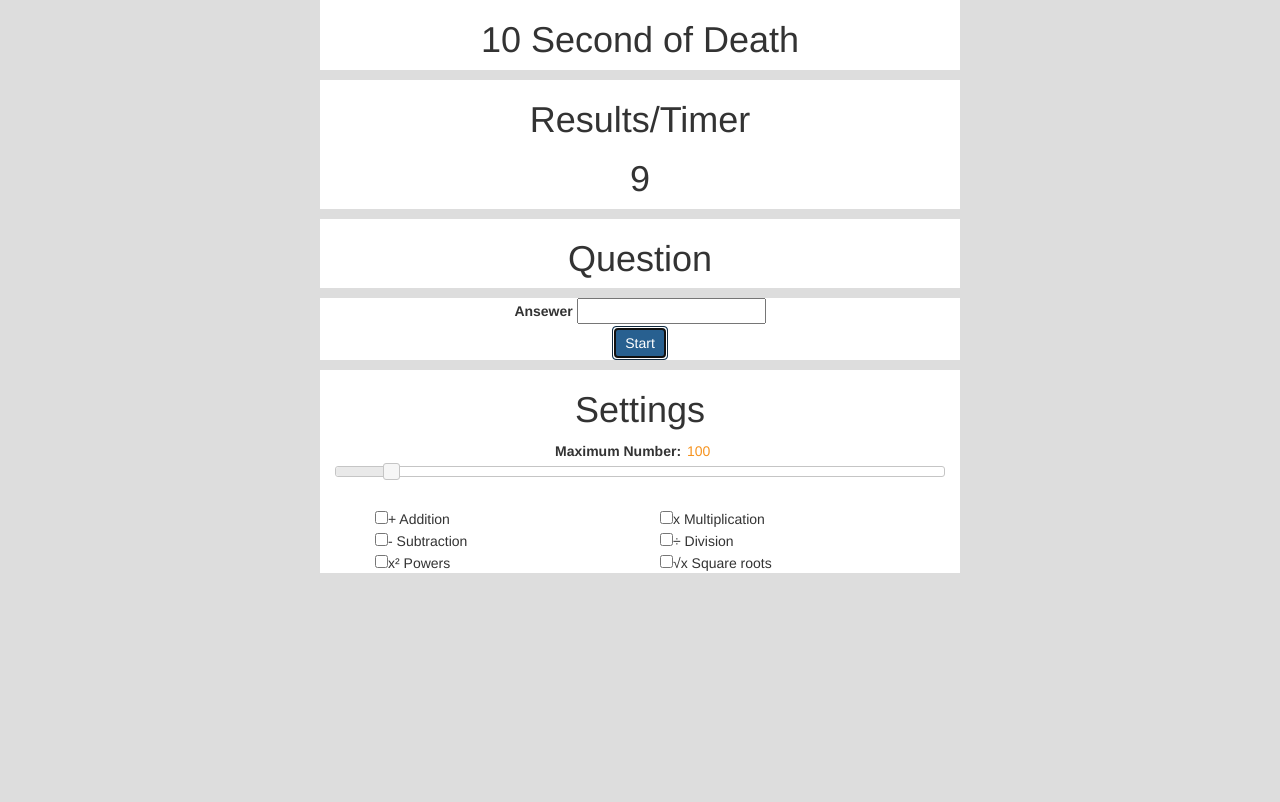
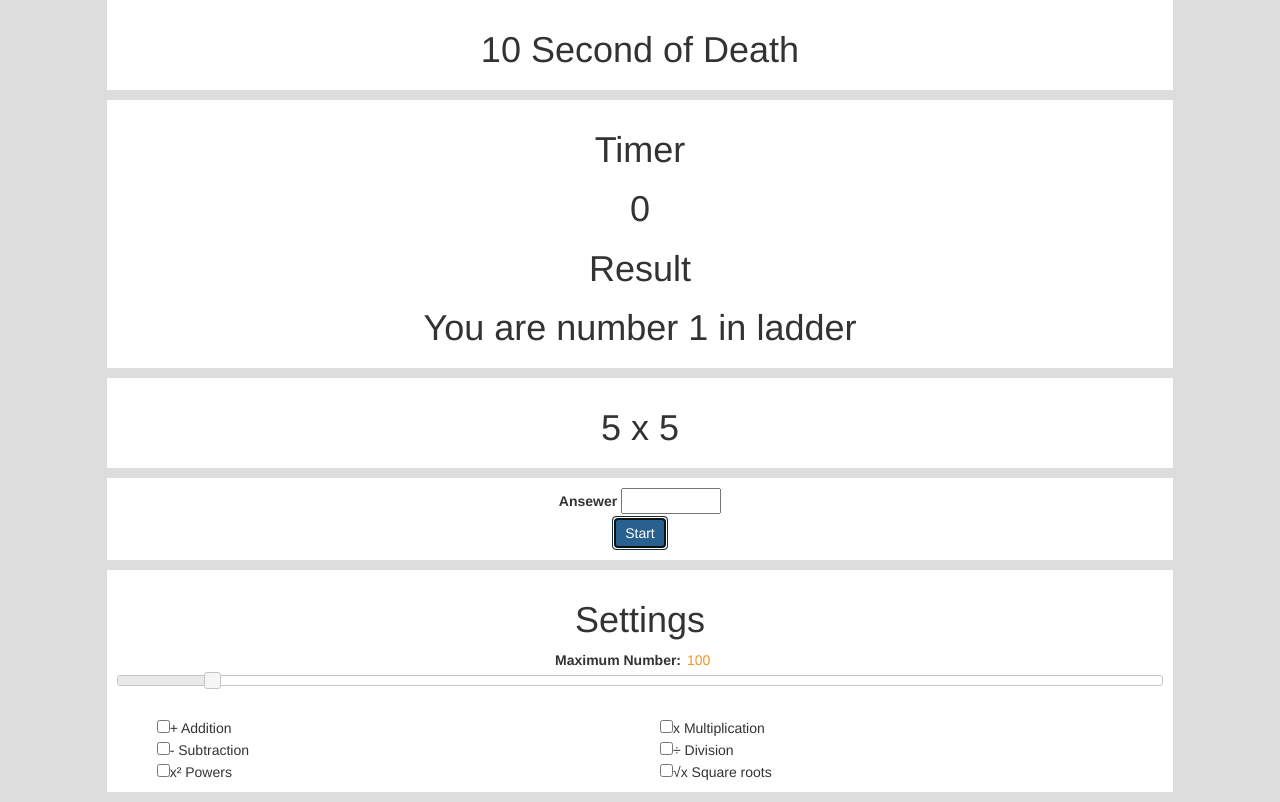
Before and after one commit to dshcheung/jquery-mathGame, a plain HTML site: page index.html in a window 1280 px wide. Both pictures are taken after a click on the button "Start". Drawn offline with nearby package versions, Linux system fonts and the light colour scheme.

Commit message:
setup initial js structure with comment instuctions to what to develop next

```diff
--- a/css/theme.css
+++ b/css/theme.css
@@ -15,6 +15,7 @@ body {
 .answer-block,
 .setting-block {
   background-color: white;
+  padding: 10px;
 }
 .setting-checklist {
   text-align: left;
@@ -30,3 +31,7 @@ body {
 .setting-slider div input#amount {
   width: 40px;
 }
+
+.answer-block div input#answer-input-field {
+  width: 100px;
+}
--- a/index.html
+++ b/index.html
@@ -33,7 +33,7 @@
   <div class="container-fluid content-body">
     <!-- title-row S -->
     <div class="title-row row">
-      <div class="title-block col-xs-offset-3 col-xs-6">
+      <div class="title-block col-xs-offset-1 col-xs-10">
         <h1>10 Second of Death</h1>
       </div>
     </div>
@@ -41,12 +41,22 @@
 
     <!-- rt-row S -->
     <div class="rt-row row">
-      <div class="rt-block col-xs-offset-3 col-xs-6">
-        <div>
-          <h1 class="rt-title">Results/Timer</h1>
+      <div class="rt-block col-xs-offset-1 col-xs-10">
+        <div class="timer-block">
+          <div>
+            <h1 class="timer-title">Timer</h1>
+          </div>
+          <div>
+            <h1 class="timer-counter">10</h1>
+          </div>
         </div>
-        <div>
-          <h1 class="rt-timer">10</h1>
+        <div class="result-block">
+          <div>
+            <h1 class="result-title">Result</h1>
+          </div>
+          <div>
+            <h1 class="result-content">You are number 1 in ladder</h1>
+          </div>
         </div>
       </div>
     </div>
@@ -54,28 +64,28 @@
 
     <!-- question-row S -->
     <div class="question-row row">
-      <div class="question-block col-xs-offset-3 col-xs-6">
-        <h1 id="question">Question</h1>
+      <div class="question-block col-xs-offset-1 col-xs-10">
+        <h1 id="question" data-equation="5*5">5 x 5</h1>
       </div>
     </div>
     <!-- question-row C -->
 
     <!-- answer-row S -->
     <div class="answer-row row">
-      <div class="answer-block col-xs-offset-3 col-xs-6">
-        <div>
+      <div class="answer-block col-xs-offset-1 col-xs-10">
+        <div class="answer-input-block">
           <label>Ansewer</label>
-          <input type="text">
+          <input id="answer-input-field" type="text">
         </div>
         <div>
-          <button class="answer-start-button btn btn-primary">Start</button>
+          <button id="answer-start-button" class="btn btn-primary">Start</button>
         </div>
       </div>
     </div>
     <!-- answer-row C -->
     <!-- s-row S -->
     <div class="setting-row row">
-      <div class="setting-block col-xs-offset-3 col-xs-6">
+      <div class="setting-block col-xs-offset-1 col-xs-10">
         <div class="setting-title">
           <h1 class="setting-title">Settings</h1>
         </div>
@@ -89,27 +99,27 @@
         <div class="setting-checklist">
           <ul>
             <li class="col-xs-6">
-              <input class="" type="checkbox">+
+              <input id="setting-addition" type="checkbox">+
               <span>Addition</span>
             </li>
             <li class="col-xs-6">
-              <input class="" type="checkbox">x
+              <input id="setting-multiplication" type="checkbox">x
               <span>Multiplication</span>
             </li>
             <li class="col-xs-6">
-              <input class="" type="checkbox">-
+              <input id="setting-subtraction" type="checkbox">-
               <span>Subtraction</span>
             </li>
             <li class="col-xs-6">
-              <input class="" type="checkbox">÷
+              <input id="setting-division" type="checkbox">÷
               <span>Division</span>
             </li>
             <li class="col-xs-6">
-              <input class="" type="checkbox">x²
+              <input id="setting-square" type="checkbox">x²
               <span>Powers</span>
             </li>
             <li class="col-xs-6">
-              <input class="" type="checkbox">√x
+              <input id="setting-square-root" type="checkbox">√x
               <span>Square roots</span>
             </li>
           </ul>
--- a/js/application.js
+++ b/js/application.js
@@ -1,24 +1,37 @@
-//Timer Stuff as Global Variable C
-var timeLeft = 10;
+//Global Variable
+var timeLeft;
 var setTimer;
-var startInterval = function() {
-  setTimer = setInterval(function() {
-    if (timeLeft <= 0) {
-      stopInterval();
-    }
-    $('.rt-timer').html(timeLeft);
-    timeLeft--;
-  }, 1000);
-};
-var stopInterval = function() {
-  clearInterval(setTimer);
-};
-//Timer Stuff as Global Variable C
+var startInterval;
+var stopInterval;
 
 //Document Ready S
 $(document).ready(
   function() {
-    //slider stuff
+
+    { // declear startInterval and stopInterval
+      startInterval = function() {
+        setTimer = setInterval(function() {
+          if (timeLeft = 0) {
+            stopInterval();
+            // hide answer-input-block
+            // unhide button
+            // change button to restart
+            // hide timer-block
+            // unhide result-block
+            // get result.json
+            // calculate position
+            // display result to result-content
+          }
+          $('.timer-counter').html(timeLeft);
+          timeLeft--;
+        }, 1000);
+      };
+      stopInterval = function() {
+        clearInterval(setTimer);
+      };
+    }
+
+    { //Create Slider
       $("#setting-slider").slider({
         range: "min",
         value: 100,
@@ -29,13 +42,43 @@ $(document).ready(
         }
       });
       $("#amount").val($("#setting-slider").slider("value"));
+    };
 
-    //Start Button
-    $(".answer-start-button").on("click", function(){
+    { //Start Button / Restart Button
+      $("#answer-start-button").on("click", function() {
+        timeLeft = 10;
         startInterval();
+        // getSettings();
+        // genQuestion();
+        // hide button
+        // unhide answer-input-block
       });
+    }
 
-
-
+    //Keyup answer
+    $("#answer-input-field").on("keyup", function() {
+      // if input == getAnswer()
+      // stopInterval()
+      // point++
+      // timeLeft++
+      // genQuestion()
+      // startInterval()
+    })
   }
 );
+var getSettings = function() {
+  var settings = {
+    max: $("#setting-slider").slider('value'),
+    addition: $("#setting-addition").prop("checked"),
+    subtraction: $("#setting-subtraction").prop("checked"),
+    multiplication: $("#setting-multiplication").prop("checked"),
+    division: $("#setting-division").prop("checked"),
+    square: $("#setting-square").prop("checked"),
+    squareRoot: $("#setting-square-root").prop("checked")
+  }
+  return settings;
+};
+
+var genQuestion = function() {
+
+};
```
Lines whose indentation alone changed are shown as unchanged.
